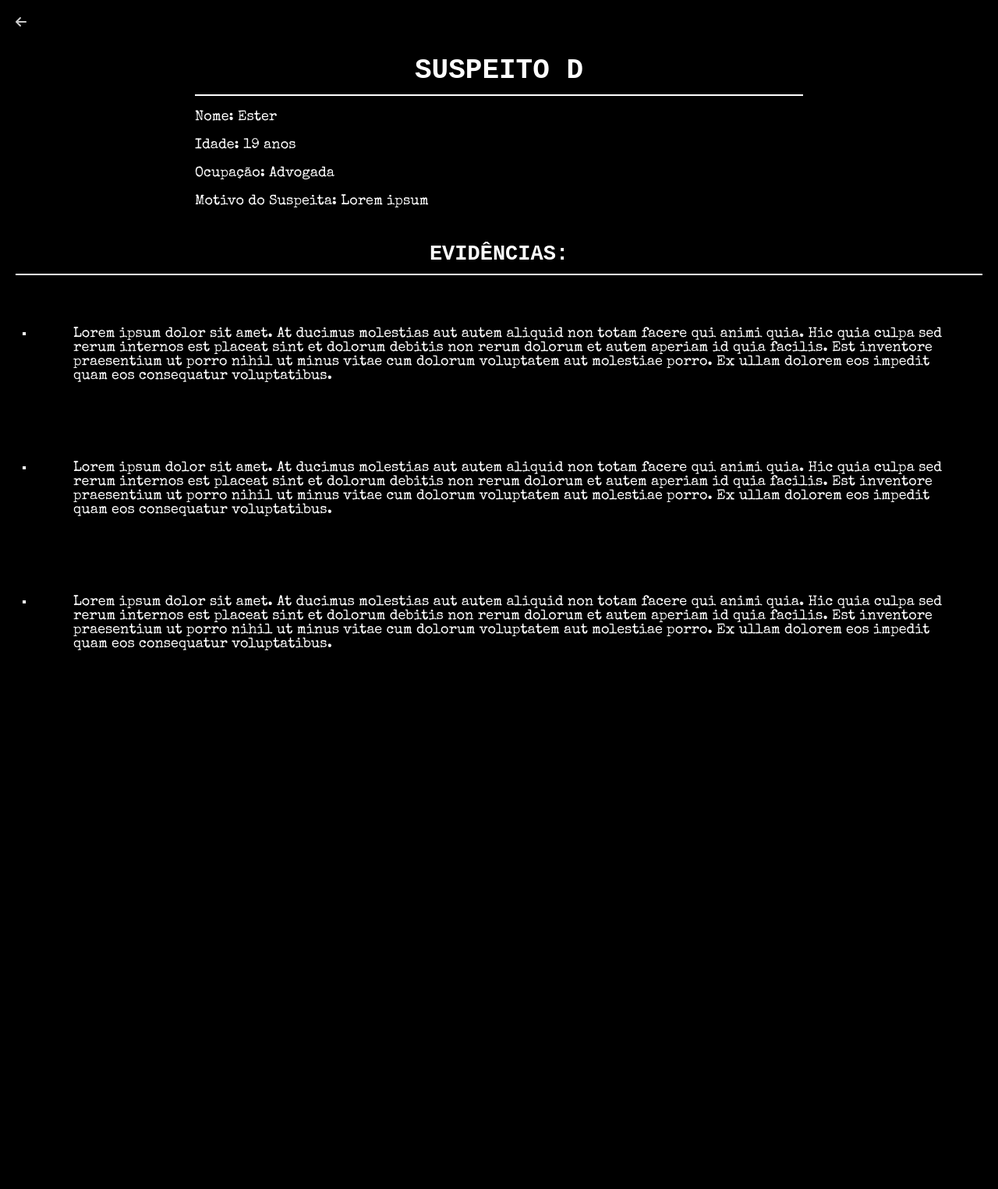
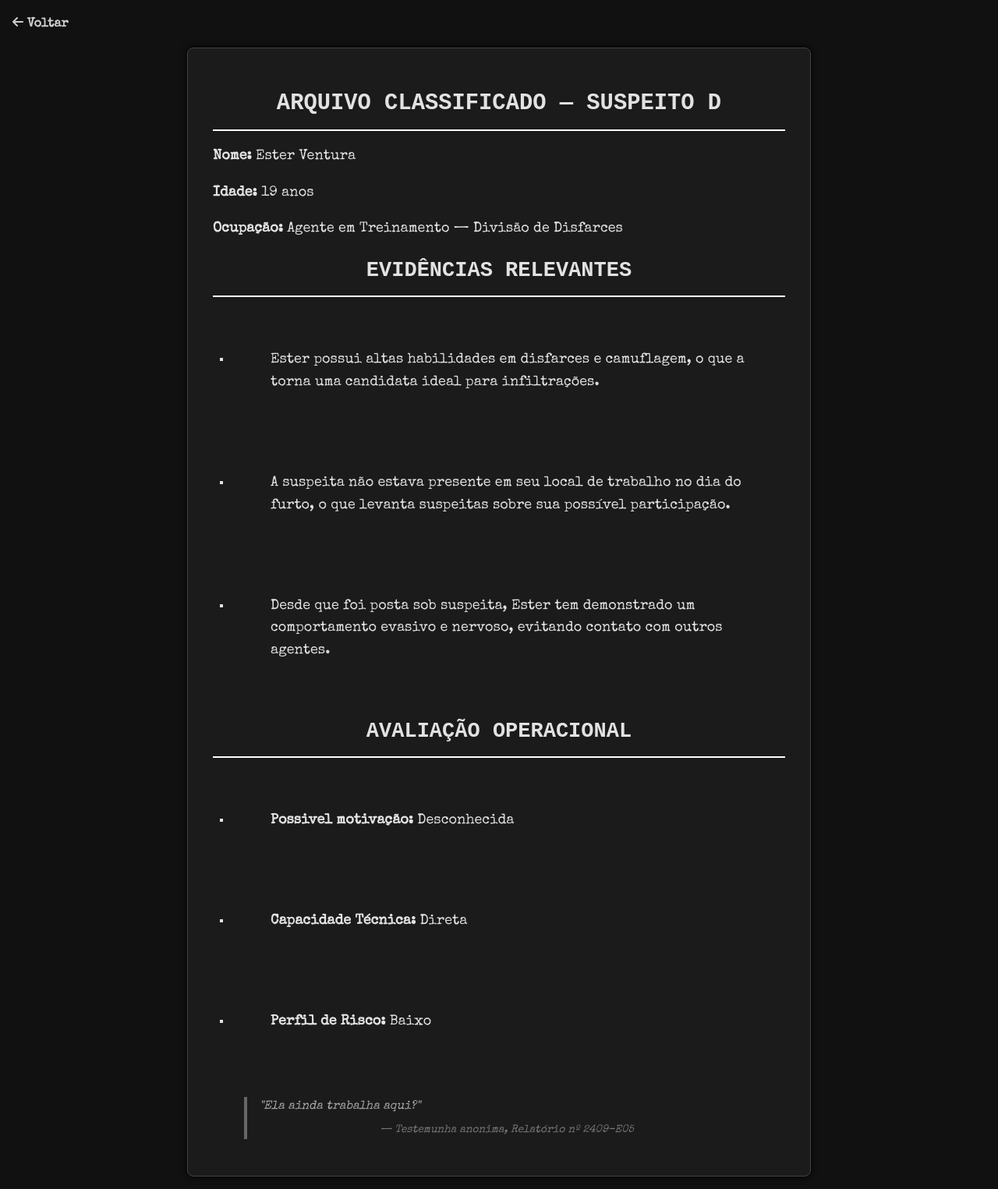
Before and after one commit to caziexy/EduardaBirthday, a plain HTML site: page suspeitos/suspeitoD.html in a window 1280 px wide. Shown: the whole page at 78% size. Before the commit the page ends 923 px from the top, so only its background shows below. Drawn offline with nearby package versions, Linux system fonts and the light colour scheme.

Commit message:
Arrumando alguns detalhes

```diff
--- a/suspeitos/suspeitoD.html
+++ b/suspeitos/suspeitoD.html
@@ -2,31 +2,58 @@
 <html lang="pt-br">
 <head>
     <meta charset="UTF-8">
-    <title>Suspeito C</title>
+    <title>Arquivo Classificado – Suspeito D</title>
     <link rel="stylesheet" href="../stylesheet.css">
     <link rel="stylesheet" href="https://cdnjs.cloudflare.com/ajax/libs/font-awesome/6.5.0/css/all.min.css">
     <link rel="preconnect" href="https://fonts.googleapis.com">
     <link rel="preconnect" href="https://fonts.gstatic.com" crossorigin>
     <link href="https://fonts.googleapis.com/css2?family=Special+Elite&display=swap" rel="stylesheet">
 </head>
-<body>
-    <a href="../mission.html">
-        <i class="fa-solid fa-arrow-left"></i>
-    </a>
+<body class="ficha-suspeito">
 
-    <div class="suspeitoD">
-        <h1>Suspeito D</h1>
-        <p>Nome: Ester</p>
-        <p>Idade: 19 anos</p>
-        <p>Ocupação: Advogada</p>
-        <p>Motivo do Suspeita: Lorem ipsum</p>
-    </div>
+    <header class="topo-voltar">
+        <a href="../mission.html" title="Voltar à missão">
+            <i class="fa-solid fa-arrow-left"></i>   Voltar
+        </a>
+    </header>
 
-    <div class="evidencias">
-        <h2>Evidências:</h2>
-        <ul>
-            <li>Lorem ipsum dolor sit amet. At ducimus molestias aut autem aliquid non totam facere qui animi quia. Hic quia culpa sed rerum internos est placeat sint et dolorum debitis non rerum dolorum et autem aperiam id quia facilis. Est inventore praesentium ut porro nihil ut minus vitae cum dolorum voluptatem aut molestiae porro. Ex ullam dolorem eos impedit quam eos consequatur voluptatibus.</li>
-            <li>Lorem ipsum dolor sit amet. At ducimus molestias aut autem aliquid non totam facere qui animi quia. Hic quia culpa sed rerum internos est placeat sint et dolorum debitis non rerum dolorum et autem aperiam id quia facilis. Est inventore praesentium ut porro nihil ut minus vitae cum dolorum voluptatem aut molestiae porro. Ex ullam dolorem eos impedit quam eos consequatur voluptatibus.</li>
-            <li>Lorem ipsum dolor sit amet. At ducimus molestias aut autem aliquid non totam facere qui animi quia. Hic quia culpa sed rerum internos est placeat sint et dolorum debitis non rerum dolorum et autem aperiam id quia facilis. Est inventore praesentium ut porro nihil ut minus vitae cum dolorum voluptatem aut molestiae porro. Ex ullam dolorem eos impedit quam eos consequatur voluptatibus.</li>
-        </ul>
+    <main class="container-suspeito">
+        <section class="perfil">
+            <h1 class="titulo">Arquivo Classificado — Suspeito D</h1>
+            <p><strong>Nome:</strong> Ester Ventura</p>
+            <p><strong>Idade:</strong> 19 anos</p>
+            <p><strong>Ocupação:</strong> Agente em Treinamento — Divisão de Disfarces</p>
+        </section>
+
+        <section class="evidencias">
+            <h2>Evidências Relevantes</h2>
+            <ul>
+                <li>
+                    Ester possui altas habilidades em disfarces e camuflagem, o que a torna uma candidata ideal para infiltrações.
+                </li>
+                <li>
+                    A suspeita não estava presente em seu local de trabalho no dia do furto, o que levanta suspeitas sobre sua possível participação.
+                </li>
+                <li>
+                    Desde que foi posta sob suspeita, Ester tem demonstrado um comportamento evasivo e nervoso, evitando contato com outros agentes.
+                </li>
+            </ul>
+        </section>
+
+        <section class="avaliacao">
+            <h2>Avaliação Operacional</h2>
+            <ul>
+                <li><strong>Possivel motivação:</strong> Desconhecida</li>
+                <li><strong>Capacidade Técnica:</strong> Direta</li>
+                <li><strong>Perfil de Risco:</strong> Baixo</li>
+            </ul>
+        </section>
+
+        <blockquote class="nota-de-campo">
+            "Ela ainda trabalha aqui?"
+            <footer>— Testemunha anonima, Relatório nº 2409-E05</footer>
+        </blockquote>
+    </main>
+
+</body>
 </html>
```
Also changed, not shown: pistas/pista1.html (+1 -1 lines), pistas/pista2.html (+1 -1 lines), pistas/pista3.html (+2 -1 lines), pistas/pista4.html (+3 -1 lines), suspeitos/suspeitoA.html (+5 -5 lines), suspeitos/suspeitoB.html (+2 -2 lines), suspeitos/suspeitoC.html (+6 -6 lines).
